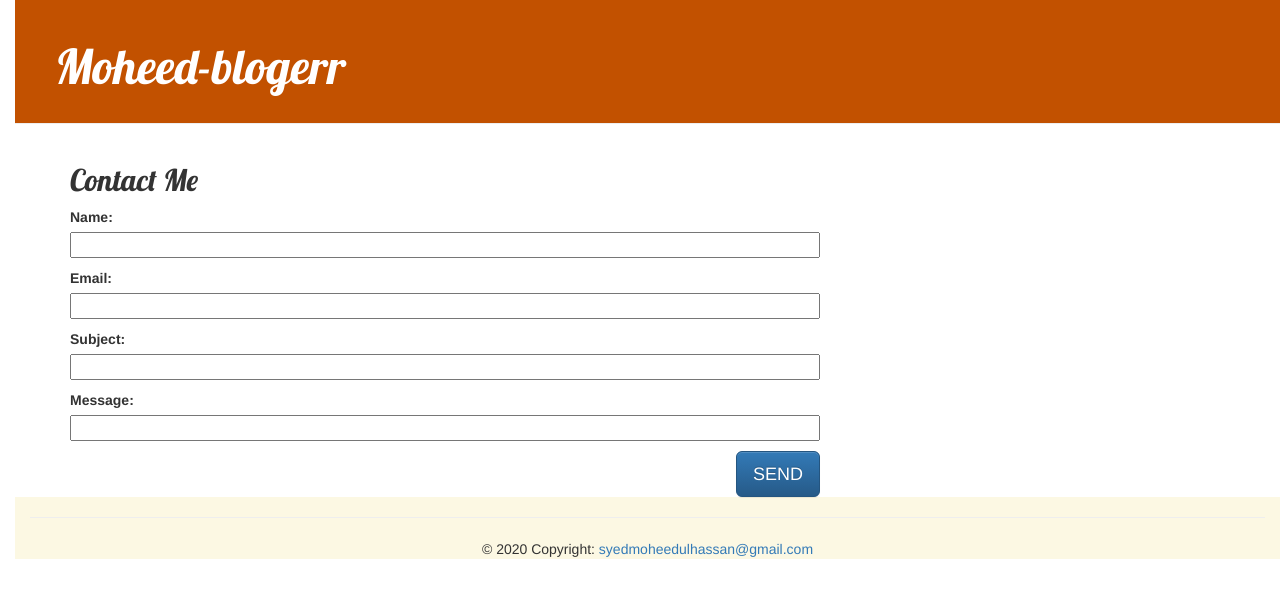
After one commit to Moheed-Gillani/my-first-blog, a Django app: page /post/email in a window 1280 px wide. The commit adds this page. Shown: the top 598 px of the page. Run offline with Django 3.2, Linux system fonts and the light colour scheme; some libraries are stand-ins or nearby versions.

```diff
--- a/blog/forms.py
+++ b/blog/forms.py
@@ -4,3 +4,13 @@ class PostForm(forms.ModelForm):
     class Meta:
         model=Post
         fields=('title','text',)
+
+
+
+class Contactme(forms.Form):
+    name=forms.CharField(max_length=30)
+    email=forms.EmailField()
+    subject=forms.CharField(max_length=100)
+    message=forms.TimeField()
+    def __str__(self):
+        return self.subject
--- a/blog/templates/blog/base.html
+++ b/blog/templates/blog/base.html
@@ -26,4 +26,38 @@
             </div>
         </div>
     </body>
+    <center class="mb-5">
+    <div class="container">
+
+    </div>
+</center>
+    <footer class="page-footer font-small blue pt-4 bg-warning">
+
+        <!-- Footer Links -->
+        <div class="container-fluid text-center text-md-left">
+
+          <!-- Grid row -->
+
+
+            <hr class="clearfix w-100 d-md-none pb-3">
+
+            <!-- Grid column -->
+            <div class="col-md-3 mb-md-0 mb-3">
+
+
+            <!-- Grid column -->
+
+          </div>
+          <!-- Grid row -->
+
+        </div>
+        <!-- Footer Links -->
+
+        <!-- Copyright -->
+        <div class="footer-copyright text-center py-3">© 2020 Copyright:
+          <a href="https://mdbootstrap.com/"> syedmoheedulhassan@gmail.com</a>
+        </div>
+        <!-- Copyright -->
+
+      </footer>
 </html>
--- /dev/null
+++ b/blog/templates/blog/contact.html
@@ -0,0 +1,9 @@
+{% extends 'blog/base.html' %}
+{% block content %}
+<h2>Contact Me</h2>
+<form method="post" class="post-form">
+    {% csrf_token %}
+    {{form.as_p}}
+    <button type="submit" class="save btn btn-primary btn-lg mb-5">SEND</button>
+</form>
+{% endblock %}
--- a/blog/templates/blog/post_list.html
+++ b/blog/templates/blog/post_list.html
@@ -10,4 +10,6 @@
             <p>{{ post.text|linebreaksbr }}</p>
         </div>
     {% endfor %}
+    <a href="{% url 'contactme' %}" class=" btn btn-primary btn-lg">CONTACT ME</a>
+
 {% endblock %}
--- a/blog/urls.py
+++ b/blog/urls.py
@@ -5,5 +5,6 @@ urlpatterns=[
     path('post/<int:pk>/', views.post_detail, name='post_detail'),
     path('post/new/', views.post_new, name='post_new'),
     path('post/<int:pk>/edit',views.post_edit,name='post_edit'),
+    path('post/email',views.contactme,name='contactme'),
 
 ]
--- a/blog/views.py
+++ b/blog/views.py
@@ -1,7 +1,10 @@
-from django.shortcuts import render,get_object_or_404,redirect
+from django.shortcuts import render,get_object_or_404,redirect,HttpResponse
 from django.utils import timezone
 from .models import Post
-from .forms import PostForm
+from .forms import PostForm,Contactme
+from mysite.settings import EMAIL_HOST_USER
+from django.core.mail import send_mail
+
 
 
 # Create your views here.
@@ -37,3 +40,17 @@ def post_edit(request, pk):
     else:
         form = PostForm(instance=post)
     return render(request, 'blog/post_edit.html', {'form': form})
+
+def contactme(request):
+    form=Contactme()
+    if request.method == "POST":
+        form =Contactme(request.POST)
+        if form.is_valid():
+            subject=Contactme.subject
+            message=Contactme.message
+            recepient = str(Contactme['email'].value())
+            send_mail(subject,message, EMAIL_HOST_USER, [recepient], fail_silently = False)
+            return HttpResponse("message dileverd successfully")
+    else:
+        form = Contactme()
+    return render(request, 'blog/contact.html', {'form': form})
--- a/mysite/settings.py
+++ b/mysite/settings.py
@@ -120,3 +120,9 @@ USE_TZ = True
 
 STATIC_URL = '/static/'
 STATIC_ROOT = os.path.join(BASE_DIR, 'static')
+EMAIL_BACKEND ='django.core.mail.backends.smtp.EmailBackend'
+EMAIL_HOST = 'smtp.gmail.com'
+EMAIL_USE_TLS = True
+EMAIL_PORT = 587
+EMAIL_HOST_USER = 'syedhusnainaligillani786@gmail.com'
+EMAIL_HOST_PASSWORD = '8270103430247'
```
